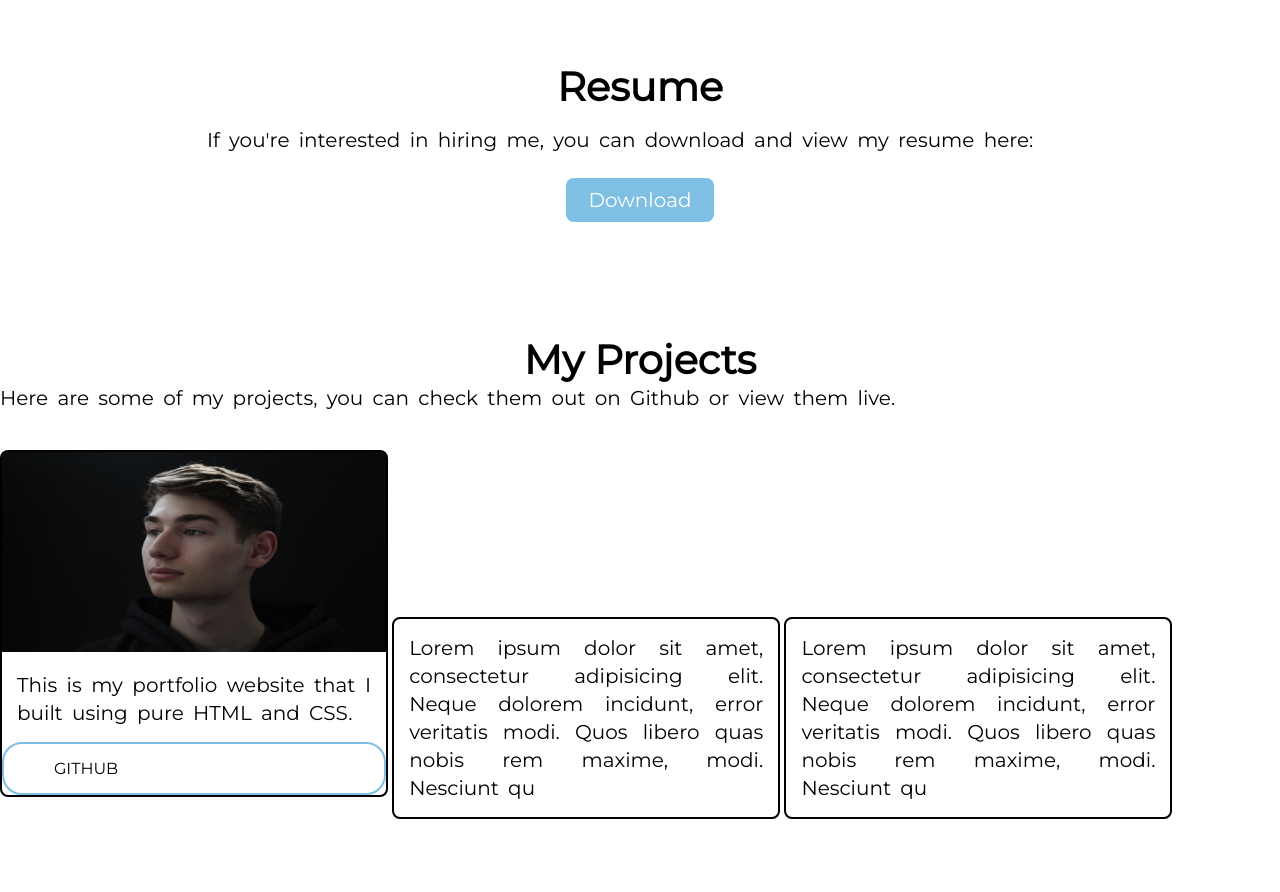
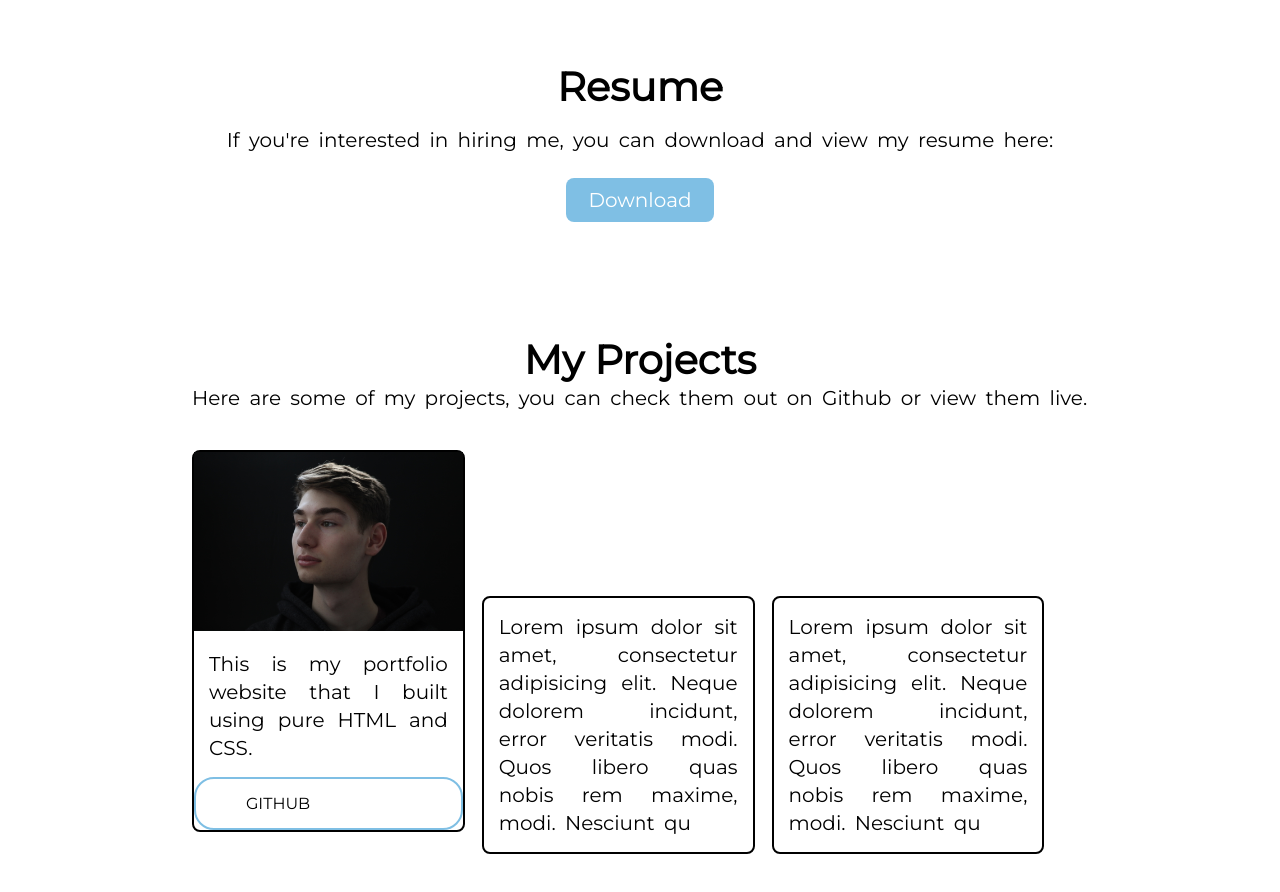
Before and after one commit to Toranian/Old-Portfolio-Website, a plain HTML site: page index.html in a window 1280 px wide. Shown: the part 1550-2442 px from the top of the page. Drawn offline with nearby package versions, Linux system fonts and the light colour scheme.

Commit message:
Fixed up margins

```diff
--- a/css/style.css
+++ b/css/style.css
@@ -196,6 +196,14 @@ p {
   text-align: justify;
 }
 
+#resume-link::before {
+  content: '';
+  position: relative;
+  top: 0;
+  left: 0;
+  background-color: purple;
+}
+
 #resume-link {
   text-decoration: none;
   color: white;
@@ -214,7 +222,8 @@ p {
 }
 
 #project-section {
-  margin: 0 auto;
+  margin-right: 15vw;
+  margin-left: 15vw;
 }
 
 #project-center {
@@ -229,12 +238,12 @@ p {
   width: 30%;
   border: 2px black solid;
   background-color: white;
+  margin-right: 1vw;
 }
 
 .project:hover {
-  transform: translateY(-10px);
+  transform: translateY(-1vh);
   box-shadow: 0px 10px 20px rgba(125, 125, 125, 0.7);
-  /* border: none; */
   background-color: white;
 }
 
@@ -245,6 +254,6 @@ p {
 #portfolio-project {
   /* background-image: url("../img/img_small/isaacmorrow.jpg"); */
   width: 100%;
-  height: 200px;
-  background-size: contain;
+  max-height: 30vh;
+  background-size: cover;
 }
--- a/index.html
+++ b/index.html
@@ -76,7 +76,7 @@
         <section id="resume">
             <h1 align="center">Resume</h1>
             <div class="content">
-                <p>If you're interested in hiring me, you can download and view my resume here:</p>
+                <p style="text-align: center">If you're interested in hiring me, you can download and view my resume here:</p>
                 <br>
                 <a href="text/resume.rtf" id="resume-link" align="center">Download</a>
                 <br><br>
```
